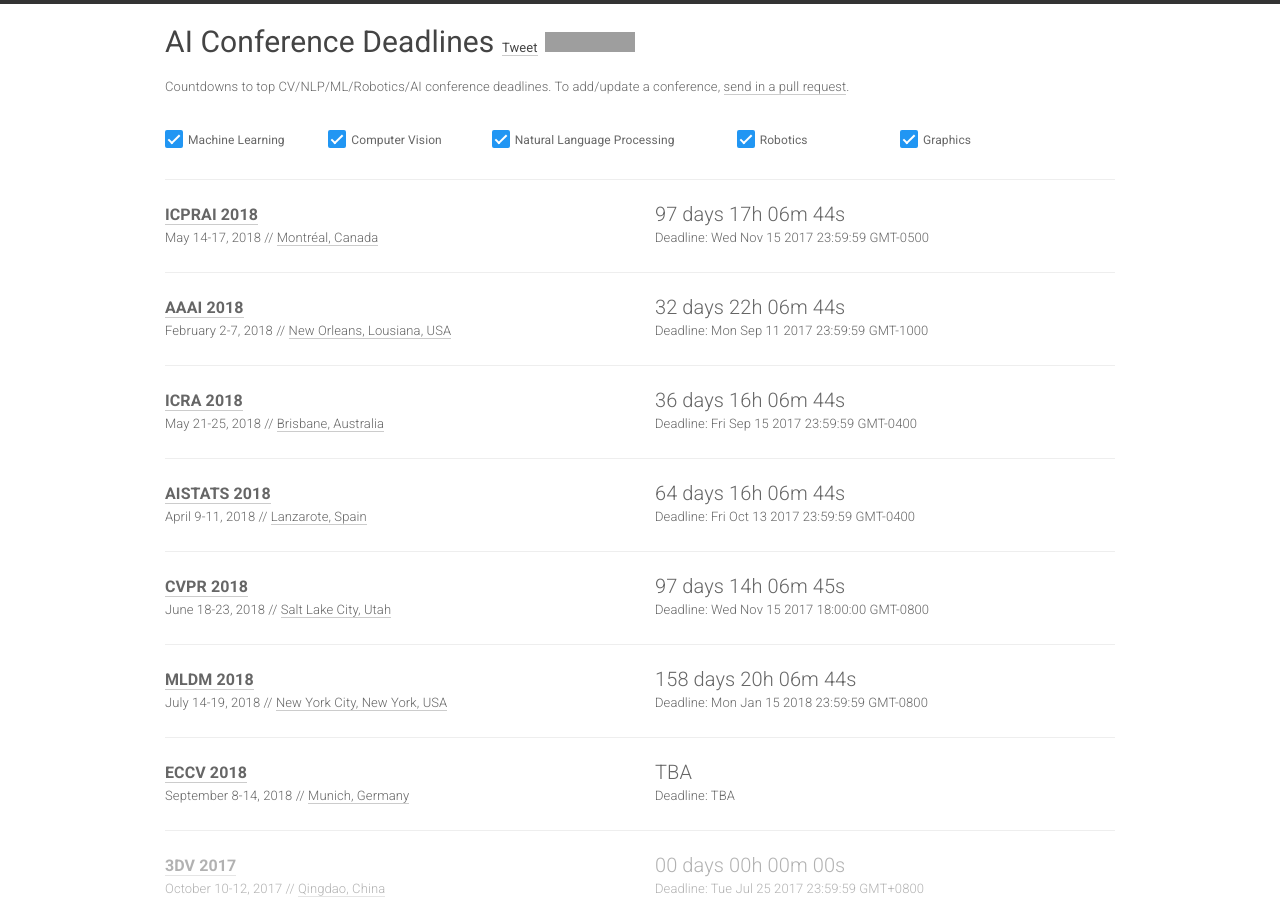
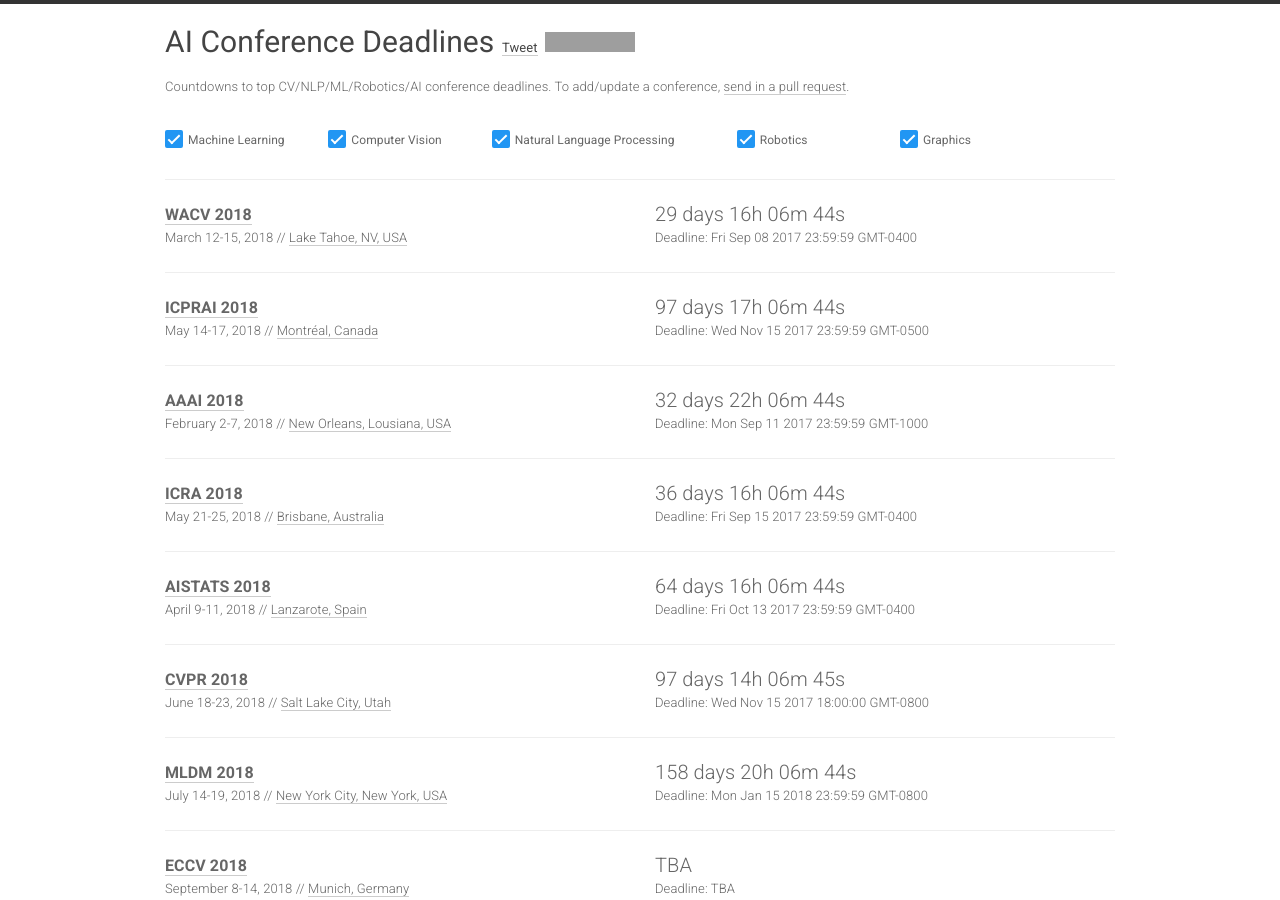
Before and after one commit to paperswithcode/ai-deadlines, a Jekyll site: the page built from index.html, in a window 1280 px wide and 900 px high. Built offline with Jekyll 4.4.1, drawn with Linux system fonts in a browser that asks for light colours; nearby versions of some CDN libraries; comment, search, counter and statistics services are not loaded; grey boxes are pictures that could not be loaded.

Commit message:
added wacv18
i know that its past deadline but thought better to include it (so that people know it?)

```diff
--- a/_data/conferences.yml
+++ b/_data/conferences.yml
@@ -1,4 +1,13 @@
 ---
+
+- name: WACV
+  year: 2018
+  id: wacv18
+  link: http://wacv18.uccs.us/
+  deadline: "2017-09-08 23:59:59"
+  date: March 12-15, 2018
+  place: Lake Tahoe, NV, USA
+  sub: CV
 
 - name: ICPRAI
   year: 2018
```
